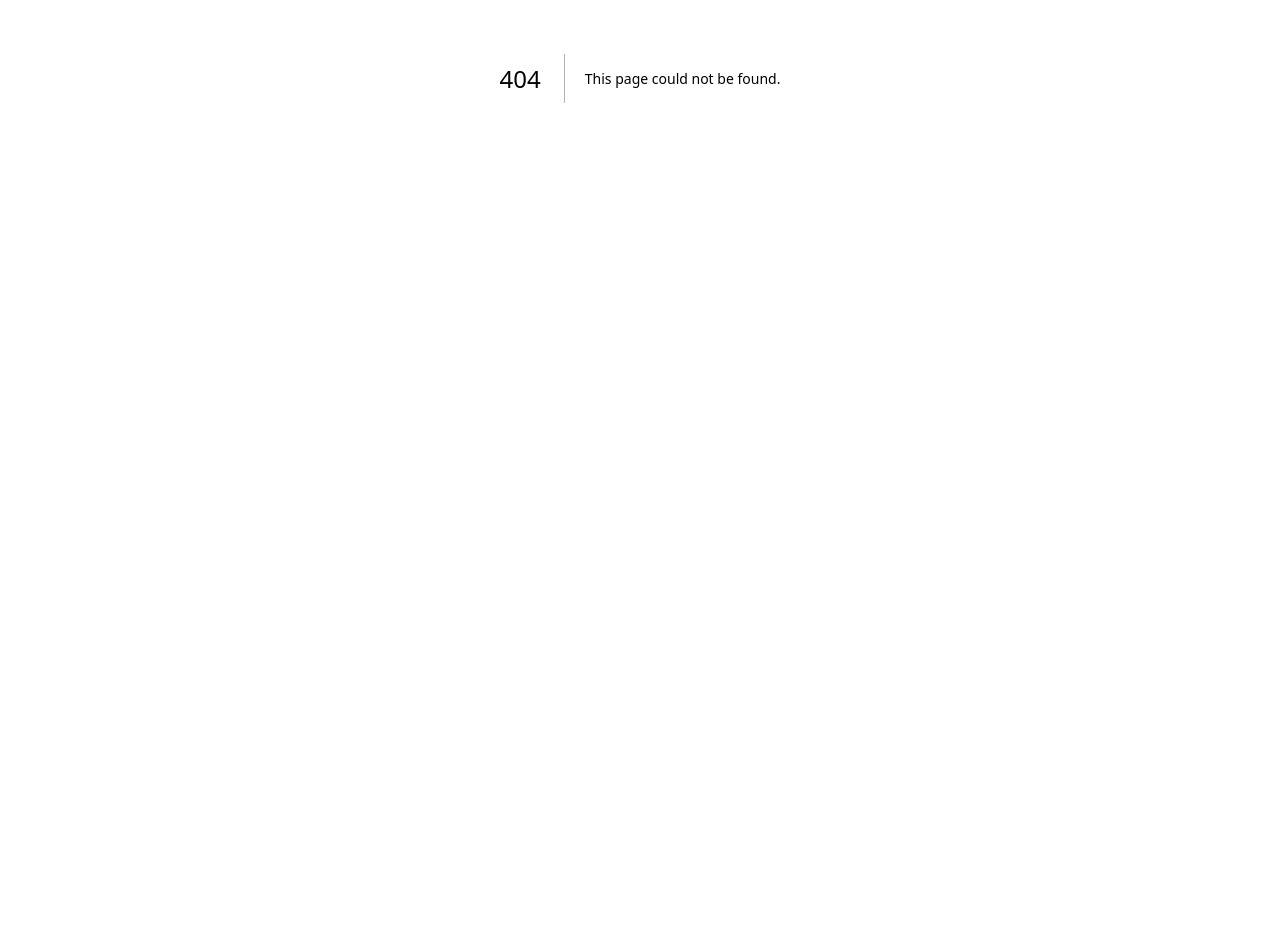
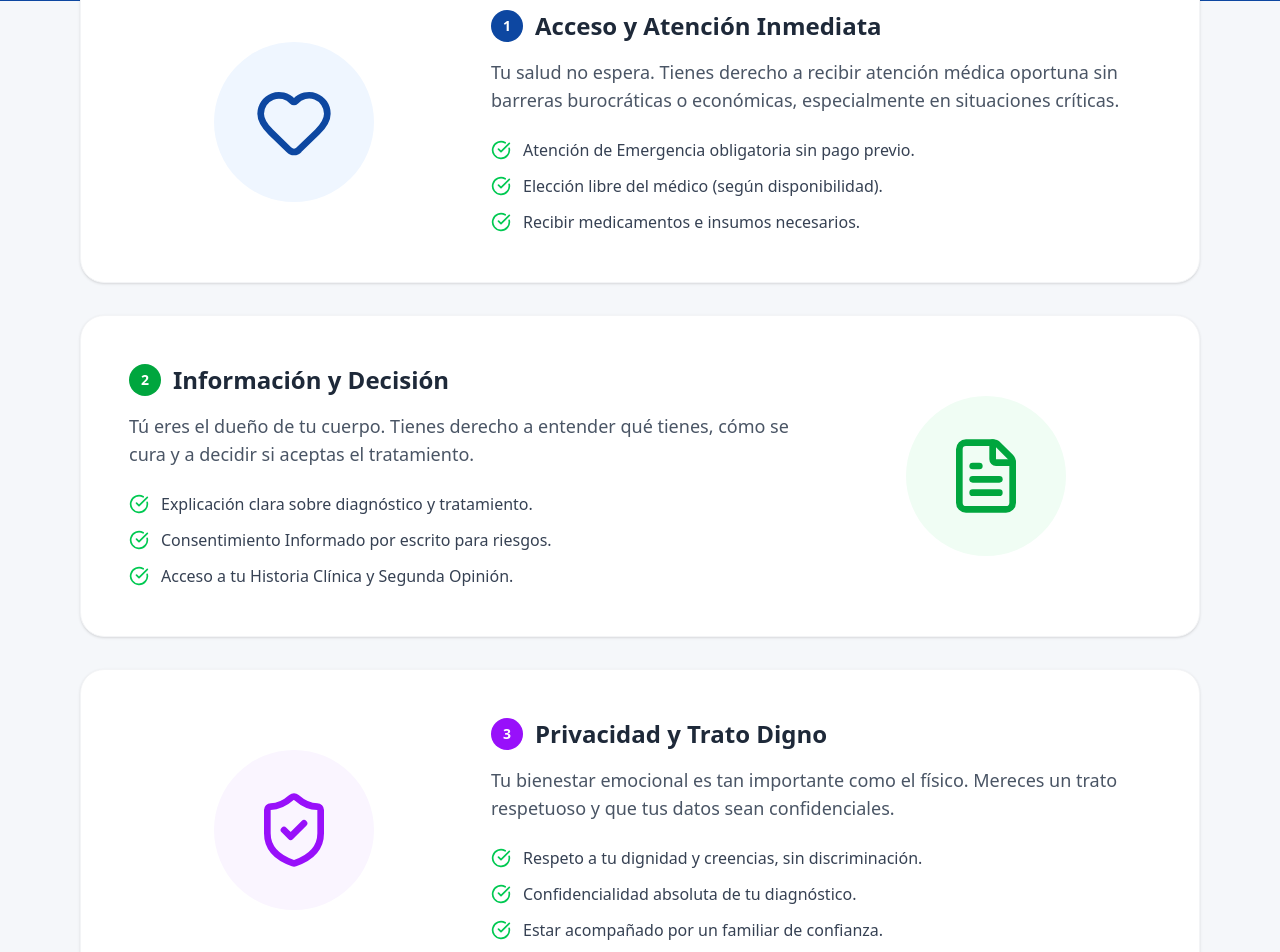
Before and after one commit to jhonyvp2000/hospital, a Next.js app: page /derechos in a window 1280 px wide. Before the commit this address had no page. Shown: the part 440-1392 px from the top of the page. Before the commit the page ends 918 px from the top, so only its background shows below. Built offline with nearby package versions, Linux system fonts and the light colour scheme.

Commit message:
Implement 'Patient Rights and Duties' page based on Law 29414

```diff
--- /dev/null
+++ b/src/app/derechos/page.tsx
@@ -0,0 +1,157 @@
+"use client";
+
+import React from 'react';
+import {
+    ShieldCheck, Heart, Eye, FileText, UserCheck,
+    AlertCircle, MessageSquare, Scale, Users, CheckCircle, HelpCircle
+} from 'lucide-react';
+import Link from 'next/link';
+
+export default function DerechosPage() {
+    return (
+        <main className="min-h-screen bg-hospital-bg pb-20">
+
+            {/* Hero Section */}
+            <section className="bg-hospital-blue text-white py-16 px-4">
+                <div className="container mx-auto max-w-5xl text-center">
+                    <div className="inline-flex items-center gap-2 bg-blue-800/50 backdrop-blur-sm border border-blue-400/30 px-4 py-1.5 rounded-full text-sm font-medium mb-6">
+                        <Scale className="w-4 h-4" /> Ley N° 29414
+                    </div>
+                    <h1 className="text-3xl md:text-5xl font-bold mb-6">Tus Derechos son nuestra prioridad</h1>
+                    <p className="text-xl opacity-90 max-w-2xl mx-auto font-light leading-relaxed">
+                        Conoce los 4 pilares fundamentales que garantizan una atención digna, transparente y de calidad para ti y tu familia.
+                    </p>
+                </div>
+            </section>
+
+            <div className="container mx-auto max-w-6xl px-4 -mt-10 relative z-10">
+
+                {/* 1. Acceso y Atencion */}
+                <div className="bg-white rounded-3xl p-8 md:p-12 shadow-sm border border-gray-100 mb-8 flex flex-col md:flex-row gap-8 items-center">
+                    <div className="w-full md:w-1/3 flex justify-center">
+                        <div className="w-40 h-40 bg-blue-50 rounded-full flex items-center justify-center text-hospital-blue">
+                            <Heart className="w-20 h-20" />
+                        </div>
+                    </div>
+                    <div className="w-full md:w-2/3">
+                        <h2 className="text-2xl font-bold text-gray-800 mb-4 flex items-center gap-3">
+                            <span className="w-8 h-8 bg-hospital-blue text-white rounded-full flex items-center justify-center text-sm">1</span>
+                            Acceso y Atención Inmediata
+                        </h2>
+                        <p className="text-gray-600 mb-6 text-lg">
+                            Tu salud no espera. Tienes derecho a recibir atención médica oportuna sin barreras burocráticas o económicas, especialmente en situaciones críticas.
+                        </p>
+                        <ul className="space-y-3">
+                            <RightItem text="Atención de Emergencia obligatoria sin pago previo." />
+                            <RightItem text="Elección libre del médico (según disponibilidad)." />
+                            <RightItem text="Recibir medicamentos e insumos necesarios." />
+                        </ul>
+                    </div>
+                </div>
+
+                {/* 2. Informacion */}
+                <div className="bg-white rounded-3xl p-8 md:p-12 shadow-sm border border-gray-100 mb-8 flex flex-col md:flex-row-reverse gap-8 items-center">
+                    <div className="w-full md:w-1/3 flex justify-center">
+                        <div className="w-40 h-40 bg-green-50 rounded-full flex items-center justify-center text-green-600">
+                            <FileText className="w-20 h-20" />
+                        </div>
+                    </div>
+                    <div className="w-full md:w-2/3">
+                        <h2 className="text-2xl font-bold text-gray-800 mb-4 flex items-center gap-3">
+                            <span className="w-8 h-8 bg-green-600 text-white rounded-full flex items-center justify-center text-sm">2</span>
+                            Información y Decisión
+                        </h2>
+                        <p className="text-gray-600 mb-6 text-lg">
+                            Tú eres el dueño de tu cuerpo. Tienes derecho a entender qué tienes, cómo se cura y a decidir si aceptas el tratamiento.
+                        </p>
+                        <ul className="space-y-3">
+                            <RightItem text="Explicación clara sobre diagnóstico y tratamiento." />
+                            <RightItem text="Consentimiento Informado por escrito para riesgos." />
+                            <RightItem text="Acceso a tu Historia Clínica y Segunda Opinión." />
+                        </ul>
+                    </div>
+                </div>
+
+                {/* 3. Privacidad */}
+                <div className="bg-white rounded-3xl p-8 md:p-12 shadow-sm border border-gray-100 mb-8 flex flex-col md:flex-row gap-8 items-center">
+                    <div className="w-full md:w-1/3 flex justify-center">
+                        <div className="w-40 h-40 bg-purple-50 rounded-full flex items-center justify-center text-purple-600">
+                            <ShieldCheck className="w-20 h-20" />
+                        </div>
+                    </div>
+                    <div className="w-full md:w-2/3">
+                        <h2 className="text-2xl font-bold text-gray-800 mb-4 flex items-center gap-3">
+                            <span className="w-8 h-8 bg-purple-600 text-white rounded-full flex items-center justify-center text-sm">3</span>
+                            Privacidad y Trato Digno
+                        </h2>
+                        <p className="text-gray-600 mb-6 text-lg">
+                            Tu bienestar emocional es tan importante como el físico. Mereces un trato respetuoso y que tus datos sean confidenciales.
+                        </p>
+                        <ul className="space-y-3">
+                            <RightItem text="Respeto a tu dignidad y creencias, sin discriminación." />
+                            <RightItem text="Confidencialidad absoluta de tu diagnóstico." />
+                            <RightItem text="Estar acompañado por un familiar de confianza." />
+                        </ul>
+                    </div>
+                </div>
+
+                {/* Duties Section */}
+                <div className="bg-gray-50 rounded-3xl p-8 md:p-12 border border-gray-200 mb-8">
+                    <div className="text-center mb-8">
+                        <h2 className="text-2xl font-bold text-gray-800 mb-2">Tus Deberes como Paciente</h2>
+                        <p className="text-gray-500">
+                            La salud es una responsabilidad compartida. Ayúdanos a cuidarte mejor.
+                        </p>
+                    </div>
+                    <div className="grid grid-cols-1 md:grid-cols-2 gap-6">
+                        <DutyItem title="Información Veraz" desc="Brindar datos reales sobre tus síntomas y antecedentes." />
+                        <DutyItem title="Respeto Mutuo" desc="Tratar con respeto al personal de salud y otros pacientes." />
+                        <DutyItem title="Cumplimiento" desc="Seguir las indicaciones médicas y normas del hospital." />
+                        <DutyItem title="Cuidado de Bienes" desc="Cuidar las instalaciones y equipos que sirven a todos." />
+                    </div>
+                </div>
+
+                {/* CTA Protection */}
+                <div className="bg-gradient-to-r from-blue-900 to-hospital-blue rounded-3xl p-8 md:p-12 text-white flex flex-col md:flex-row items-center justify-between gap-6">
+                    <div>
+                        <h3 className="text-2xl font-bold mb-2 flex items-center gap-2">
+                            <AlertCircle className="w-6 h-6 text-yellow-400" />
+                            ¿Sientes que tus derechos fueron vulnerados?
+                        </h3>
+                        <p className="opacity-90 max-w-xl">
+                            No te quedes callado. La ley te protege y nosotros te escuchamos. Registra tu caso en nuestra Plataforma de Atención al Usuario.
+                        </p>
+                    </div>
+                    <Link href="/paus" className="whitespace-nowrap bg-white text-hospital-blue px-8 py-3 rounded-xl font-bold hover:bg-opacity-90 transition-all flex items-center gap-2 shadow-lg">
+                        <MessageSquare className="w-5 h-5" />
+                        Ir al Libro de Reclamaciones
+                    </Link>
+                </div>
+
+            </div>
+        </main>
+    );
+}
+
+function RightItem({ text }: { text: string }) {
+    return (
+        <li className="flex items-start gap-3">
+            <CheckCircle className="w-5 h-5 text-green-500 mt-0.5 shrink-0" />
+            <span className="text-gray-700 font-medium">{text}</span>
+        </li>
+    );
+}
+
+function DutyItem({ title, desc }: { title: string, desc: string }) {
+    return (
+        <div className="bg-white p-5 rounded-xl border border-gray-100 flex items-start gap-4">
+            <div className="w-10 h-10 bg-gray-100 rounded-full flex items-center justify-center text-gray-500 shrink-0">
+                <UserCheck className="w-5 h-5" />
+            </div>
+            <div>
+                <h4 className="font-bold text-gray-800">{title}</h4>
+                <p className="text-sm text-gray-500">{desc}</p>
+            </div>
+        </div>
+    )
+}
```
